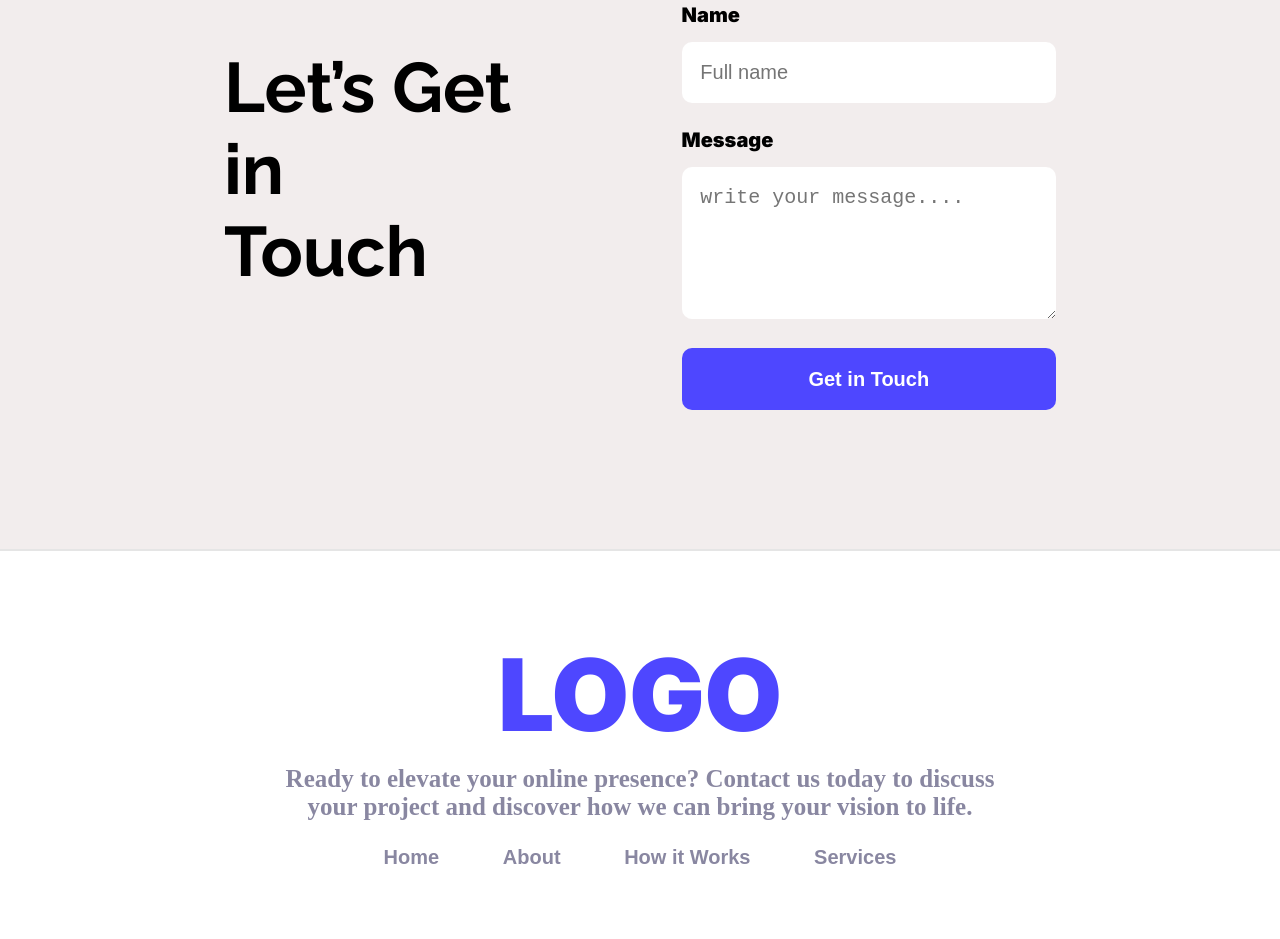
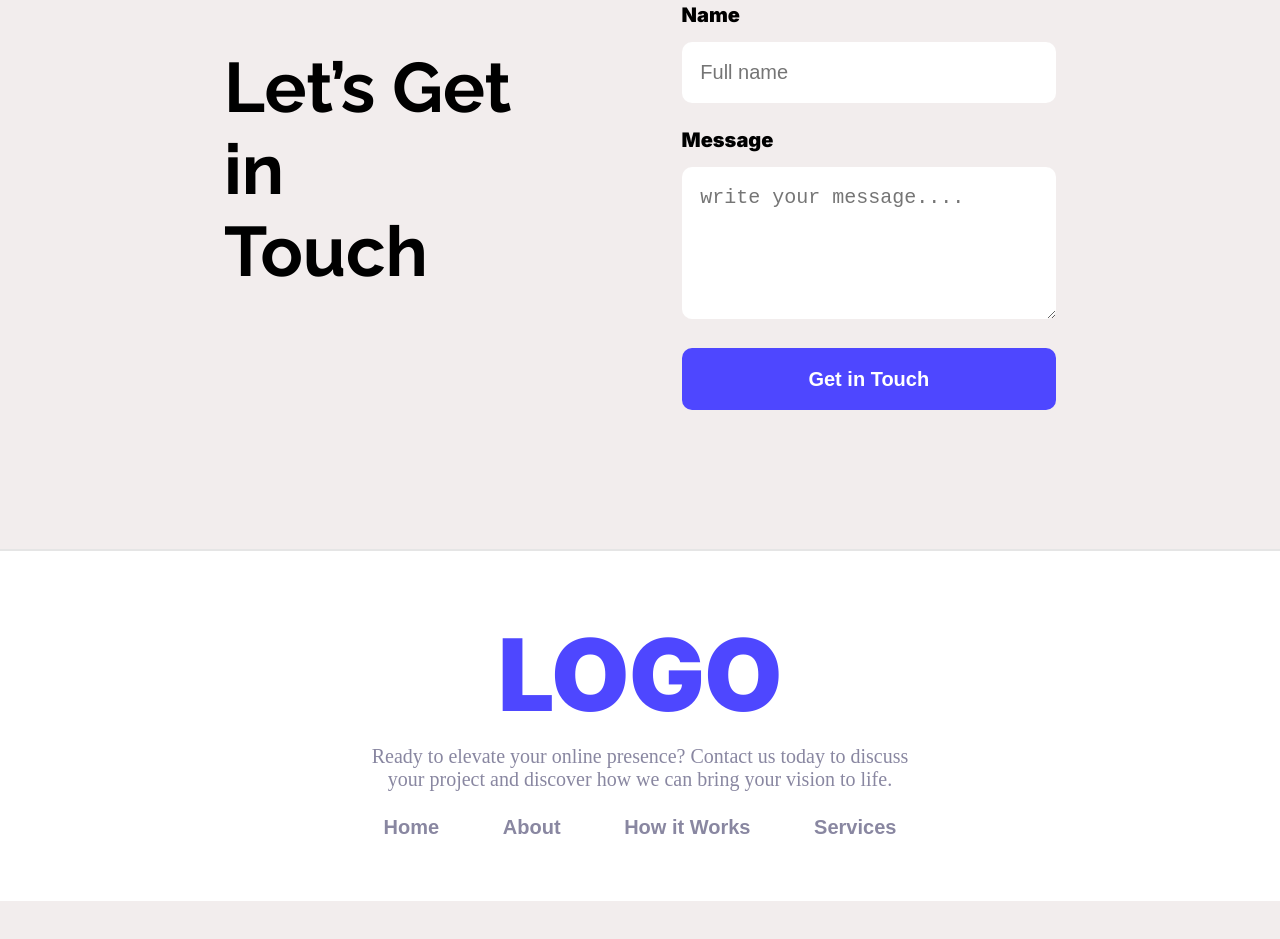
Before and after one commit to Wahed-Shawn/First-Assignment, a plain HTML site: page index.html in a window 1280 px wide. Shown: the part 2477-3416 px from the top of the page. After the commit the page ends 3378 px from the top, so only its background shows below. Drawn offline with Linux system fonts and the light colour scheme.

Commit message:
added and modified footer section

```diff
--- a/style.css
+++ b/style.css
@@ -258,7 +258,7 @@ form .btn {
 
 .footer {
     width: 100%;
-    height: 400px;
+    height: 350px;
     flex-direction: column;
     justify-content: center;
     background-color: #ffff;
@@ -273,8 +273,9 @@ form .btn {
 
 .footer p {
     font-family: 'Times New Roman';
-    font-size: 25px;
+    font-size: 20px;
     text-align: center;
+    font-weight: 400;
     color: #8987A1;
 }
 
```
